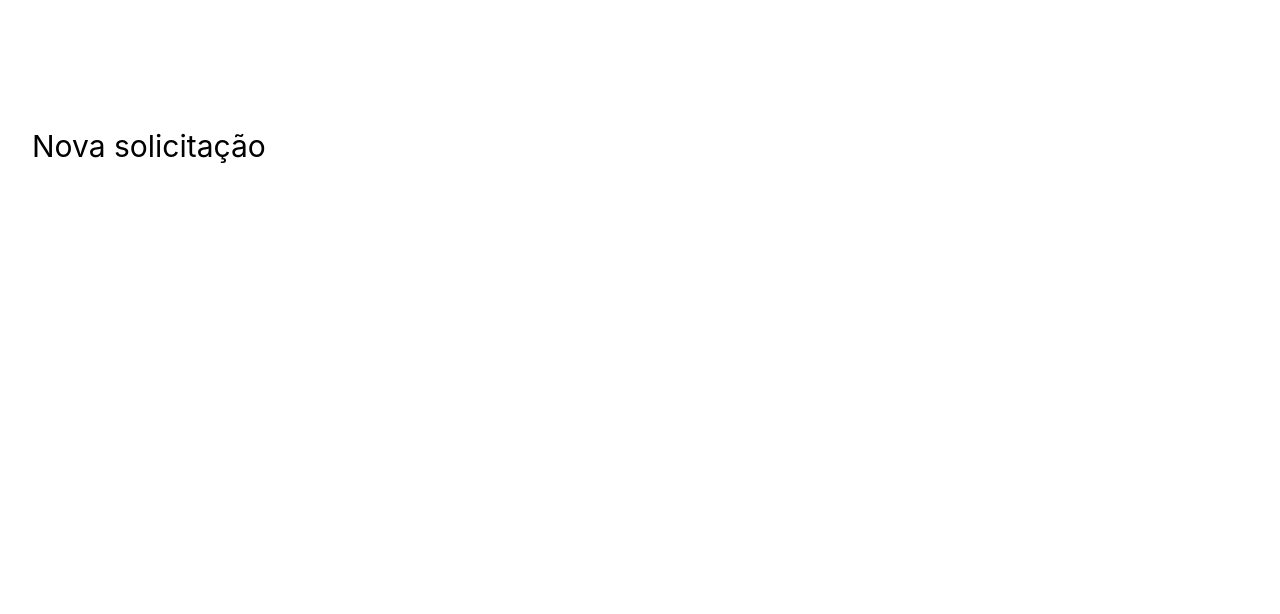
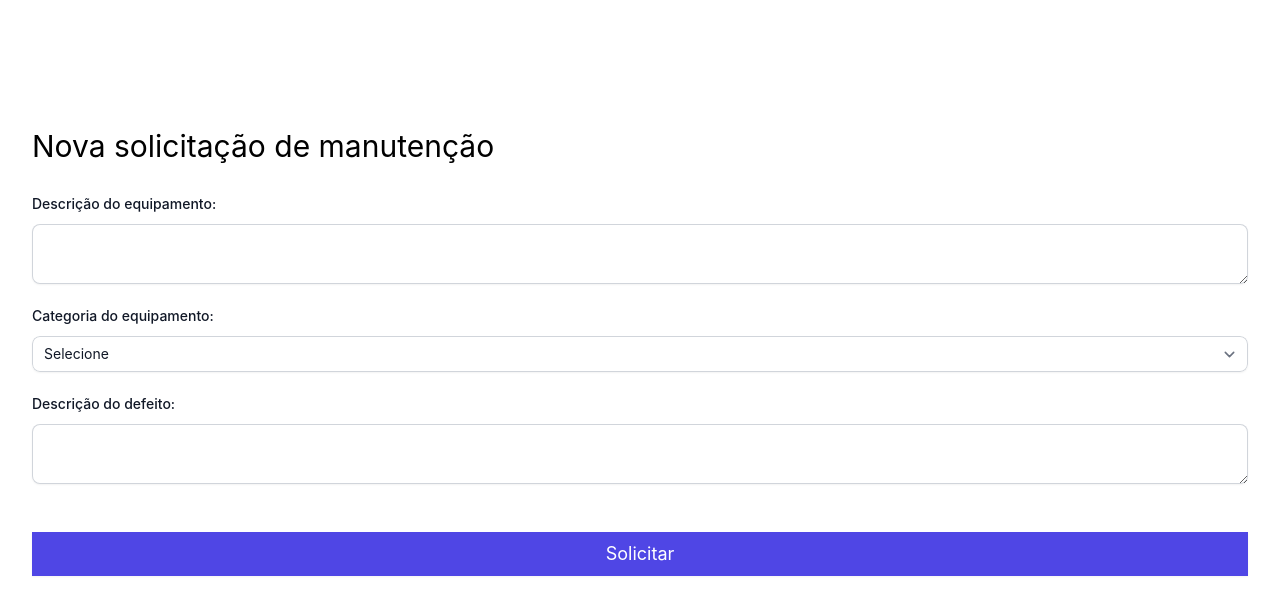
Before and after one commit to MelNaChupeta/manutencao-equipamento-web, an Angular app: page /solicitacao in a window 1280 px wide. Shown: the top 614 px of the page. Built offline with nearby package versions, Linux system fonts and the light colour scheme.

Commit message:
novaSolicitação initial template

```diff
--- a/src/app/novaSolicitacao/novaSolicitacao.component.ts
+++ b/src/app/novaSolicitacao/novaSolicitacao.component.ts
@@ -1,10 +1,50 @@
 import { Component } from '@angular/core';
-
+// // RF004 - Solicitação de Manutenção: O cliente registra uma solicitação de manutenção
+// // que deve conter:
+// Descrição do equipamento,
+// Categoria do equipamento,
+// Descrição do defeito.
+// // Esta solicitação é armazenada contendo
+// data e hora e também o estado
+// ABERTA, que vai para a empresa apresentar um
+// // orçamento.
 @Component({
   selector: 'home',
   template: `
     <div class="main-content-container">
-      <h1>Nova solicitação</h1>
+      <h1>Nova solicitação de manutenção</h1>
+      <!-- <form (ngSubmit)="onSubmit()" #form="ngForm"> -->
+      <form class="flex flex-col gap-5 mt-7">
+        <div class="flex flex-col gap-2">
+          <label for="message">Descrição do equipamento:</label>
+          <textarea
+            class="input"
+            id="description"
+            name="Descrição"
+            required
+          ></textarea>
+        </div>
+
+        <div class="flex flex-col gap-2">
+          <label for="category">Categoria do equipamento:</label>
+          <select class="input" id="category" name="category" required>
+            <option value="" disabled selected hidden>Selecione</option>
+            <option>ei</option>
+          </select>
+        </div>
+
+        <div class="flex flex-col gap-2">
+          <label for="message">Descrição do defeito:</label>
+          <textarea
+            class="input"
+            id="description"
+            name="Descrição"
+            required
+          ></textarea>
+        </div>
+
+        <button class="btn-primary mt-7" type="submit">Solicitar</button>
+      </form>
     </div>
   `,
   standalone: true,
```
